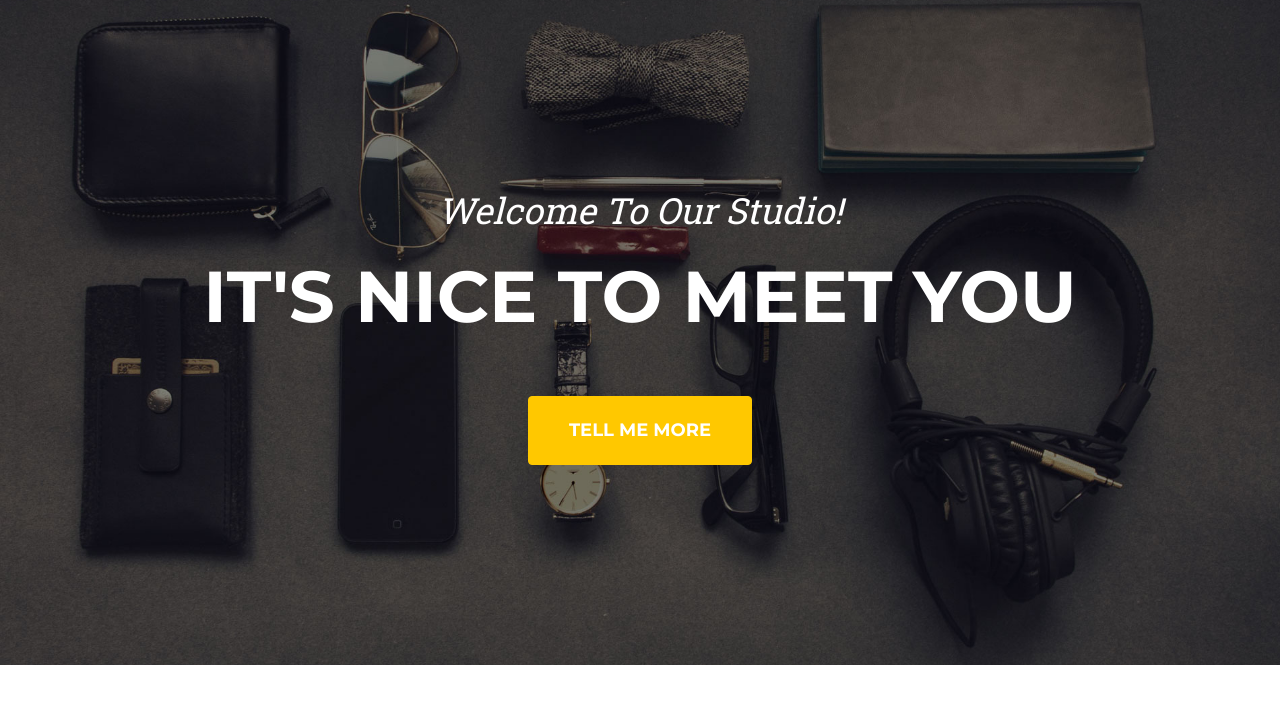
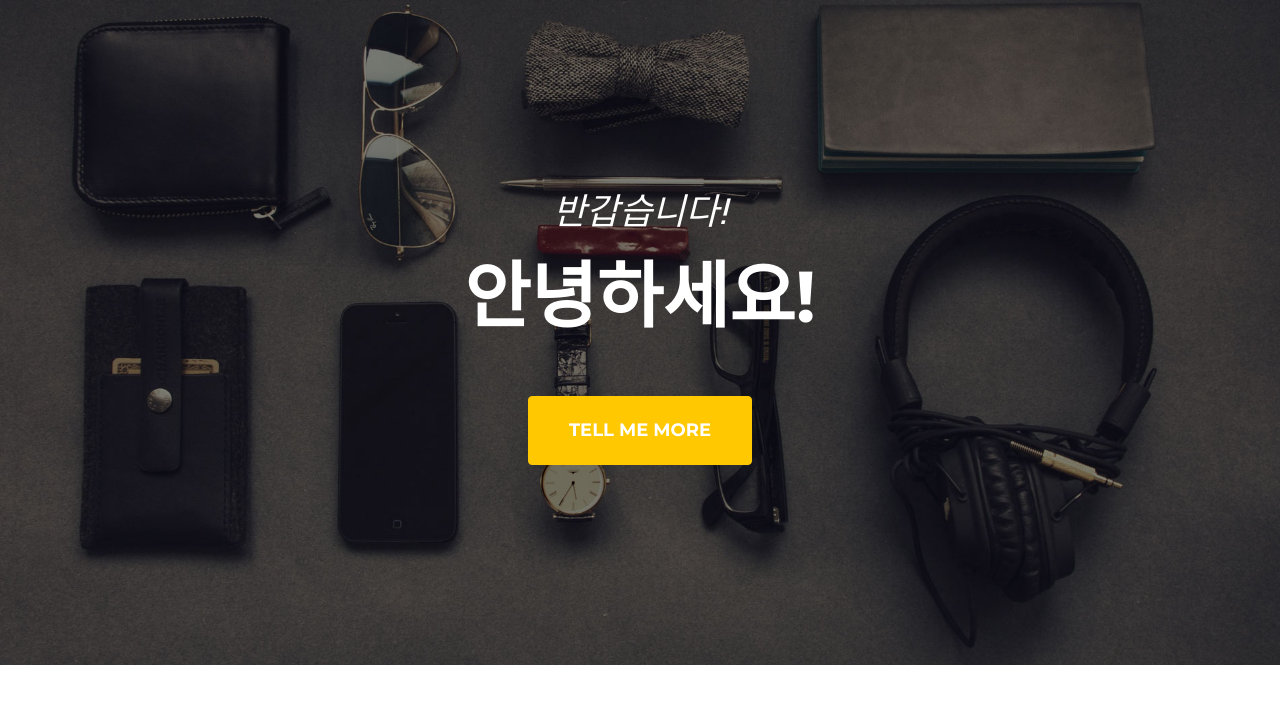
Before and after one commit to YoloJac/company-project, a plain HTML site: page index.html in a window 1280 px wide. Shown: the part 80-800 px from the top of the page. Drawn offline with nearby package versions, Linux system fonts and the light colour scheme.

Commit message:
member first commit

```diff
--- a/index.html
+++ b/index.html
@@ -39,8 +39,8 @@
         <!-- Masthead-->
         <header class="masthead">
             <div class="container">
-                <div class="masthead-subheading">Welcome To Our Studio!</div>
-                <div class="masthead-heading text-uppercase">It's Nice To Meet You</div>
+                <div class="masthead-subheading">반갑습니다!</div>
+                <div class="masthead-heading text-uppercase">안녕하세요!</div>
                 <a class="btn btn-primary btn-xl text-uppercase" href="#services">Tell Me More</a>
             </div>
         </header>
```
